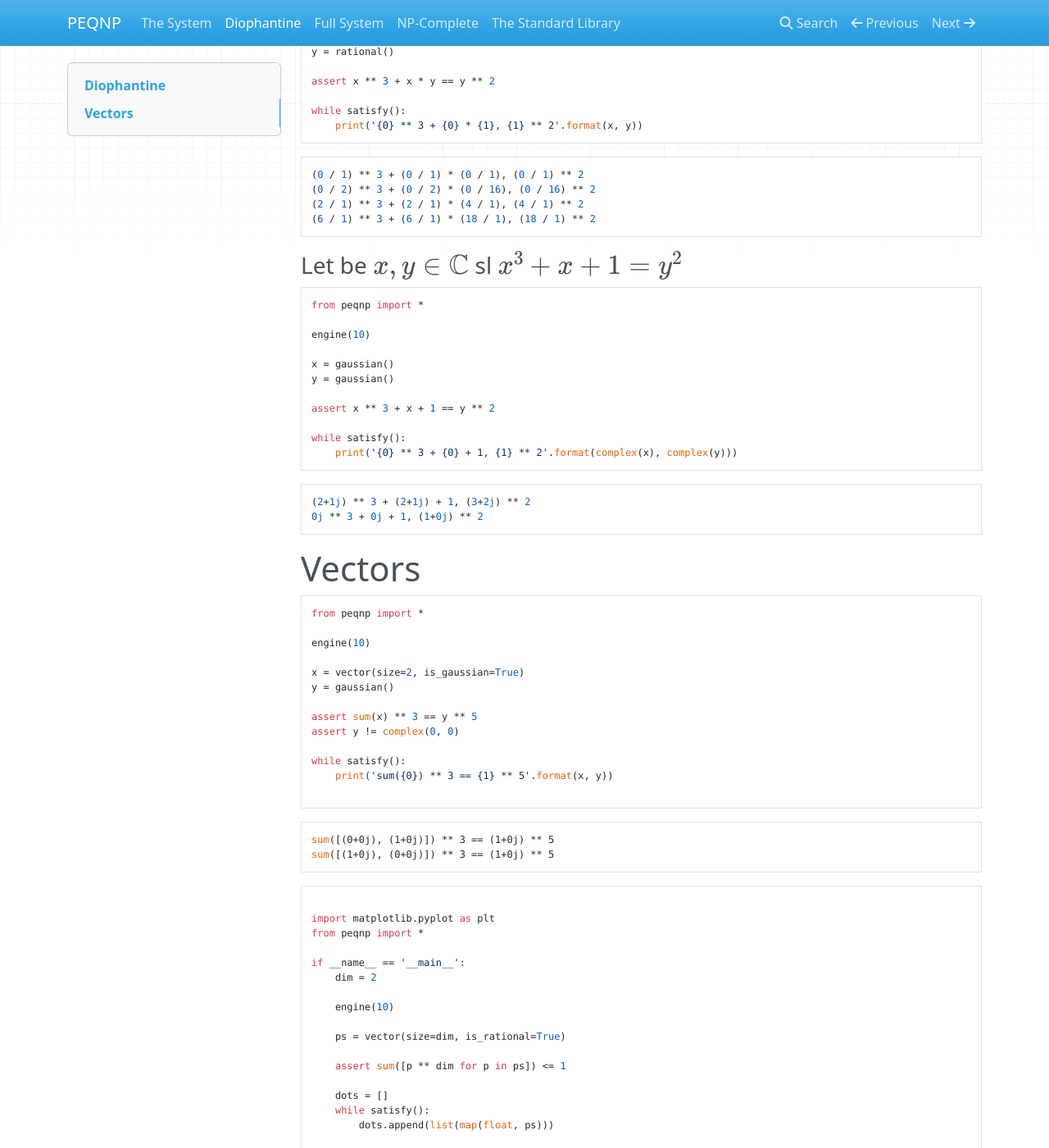
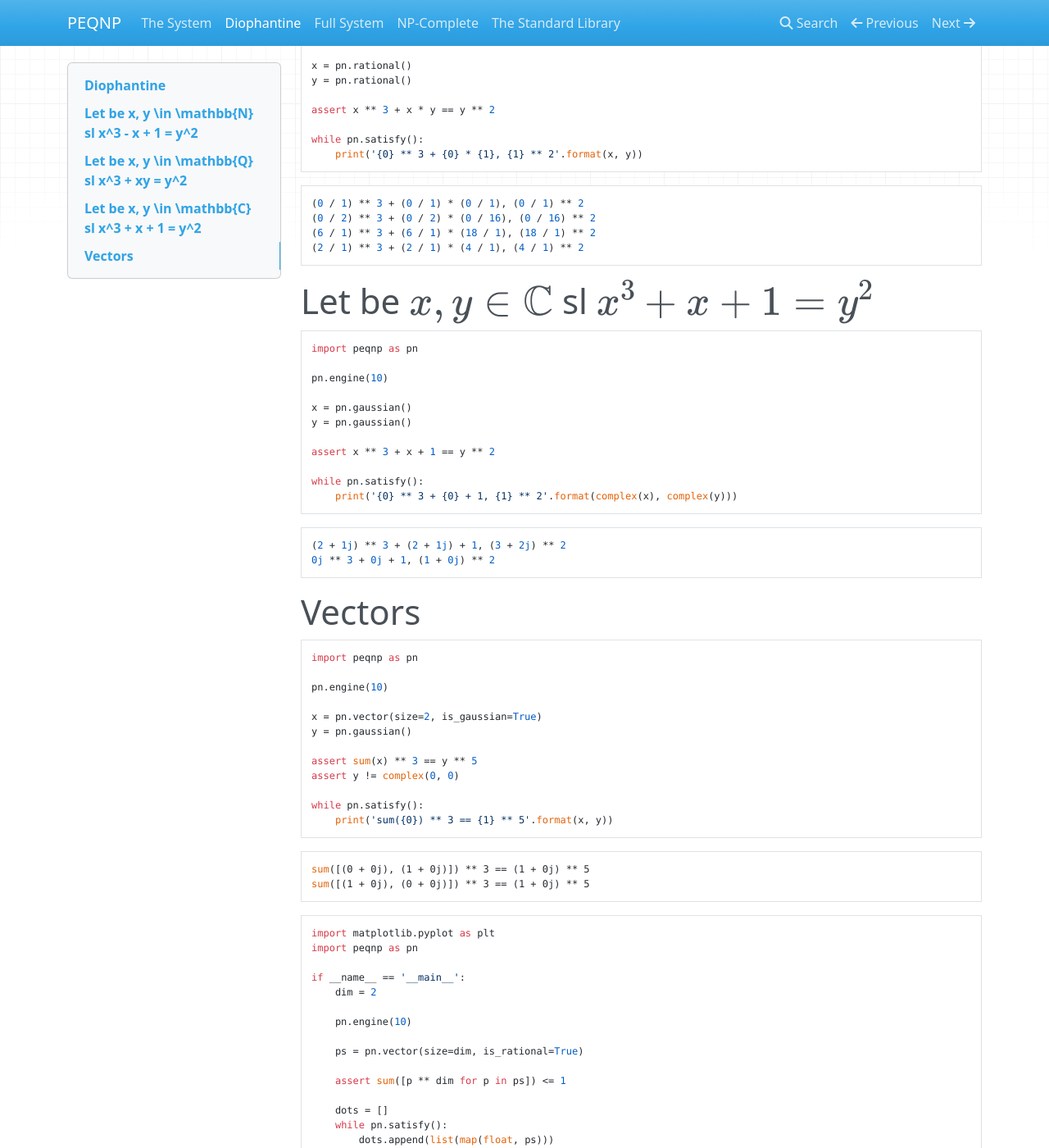
Before and after one commit to maxtuno/PEQNP, an MkDocs documentation site: the page built from docs/diophantine.md, in a window 1280 px wide and 1400 px high, scrolled down 664 px. Shown: the whole window at 82% size. Built offline with MkDocs 1.6.1, drawn with Linux system fonts in a browser that asks for light colours; nearby versions of some CDN libraries; formulas are drawn with MathJax 3; a script that is not in the unit is left out; some of the changed text lies outside the part shown.

Commit message:
PEQNP + SLIME 4 : 1.0.3 - 3-5-2020

````diff
--- a/docs/diophantine.md
+++ b/docs/diophantine.md
@@ -1,113 +1,111 @@
 # Diophantine
 
-### Let be \(x, y \in \mathbb{N}\) sl \(x^3 - x + 1 = y^2\)
+# Let be \(x, y \in \mathbb{N}\) sl \(x^3 - x + 1 = y^2\)
 
 ```python
-from peqnp import *
+import peqnp as pn
 
-engine(10)
+pn.engine(10)
 
-x = integer()
-y = integer()
+x = pn.integer()
+y = pn.integer()
 
 assert x ** 3 - x + 1 == y ** 2
 
 assert x != 0
 assert y != 0
 
-while satisfy():
+while pn.satisfy():
     print('{0} ** 3 - {0} + 1, {1} ** 2'.format(x, y))
 ```
 
 ```python
+1 ** 3 - 1 + 1, 1 ** 2
 5 ** 3 - 5 + 1, 11 ** 2
-1 ** 3 - 1 + 1, 1 ** 2
 3 ** 3 - 3 + 1, 5 ** 2
 ```
 
-### Let be \(x, y \in \mathbb{Q}\) sl \(x^3 + xy = y^2\)
+# Let be \(x, y \in \mathbb{Q}\) sl \(x^3 + xy = y^2\)
 
 ```python
-from peqnp import *
+import peqnp as pn
 
-engine(10)
+pn.engine(10)
 
-x = rational()
-y = rational()
+x = pn.rational()
+y = pn.rational()
 
 assert x ** 3 + x * y == y ** 2
 
-while satisfy():
+while pn.satisfy():
     print('{0} ** 3 + {0} * {1}, {1} ** 2'.format(x, y))
 ```
 
 ```python
 (0 / 1) ** 3 + (0 / 1) * (0 / 1), (0 / 1) ** 2
 (0 / 2) ** 3 + (0 / 2) * (0 / 16), (0 / 16) ** 2
+(6 / 1) ** 3 + (6 / 1) * (18 / 1), (18 / 1) ** 2
 (2 / 1) ** 3 + (2 / 1) * (4 / 1), (4 / 1) ** 2
-(6 / 1) ** 3 + (6 / 1) * (18 / 1), (18 / 1) ** 2
 ```
 
-### Let be \(x, y \in \mathbb{C}\) sl \(x^3 + x + 1 = y^2\)
+# Let be \(x, y \in \mathbb{C}\) sl \(x^3 + x + 1 = y^2\)
 
 ```python
-from peqnp import *
+import peqnp as pn
 
-engine(10)
+pn.engine(10)
 
-x = gaussian()
-y = gaussian()
+x = pn.gaussian()
+y = pn.gaussian()
 
 assert x ** 3 + x + 1 == y ** 2
 
-while satisfy():
+while pn.satisfy():
     print('{0} ** 3 + {0} + 1, {1} ** 2'.format(complex(x), complex(y)))
 ```
 
 ```python
-(2+1j) ** 3 + (2+1j) + 1, (3+2j) ** 2
-0j ** 3 + 0j + 1, (1+0j) ** 2
+(2 + 1j) ** 3 + (2 + 1j) + 1, (3 + 2j) ** 2
+0j ** 3 + 0j + 1, (1 + 0j) ** 2
 ```
 
 # Vectors
 
 ```python
-from peqnp import *
+import peqnp as pn
 
-engine(10)
+pn.engine(10)
 
-x = vector(size=2, is_gaussian=True)
-y = gaussian()
+x = pn.vector(size=2, is_gaussian=True)
+y = pn.gaussian()
 
 assert sum(x) ** 3 == y ** 5
 assert y != complex(0, 0)
 
-while satisfy():
+while pn.satisfy():
     print('sum({0}) ** 3 == {1} ** 5'.format(x, y))
-
 ```
 
 ```
-sum([(0+0j), (1+0j)]) ** 3 == (1+0j) ** 5
-sum([(1+0j), (0+0j)]) ** 3 == (1+0j) ** 5
+sum([(0 + 0j), (1 + 0j)]) ** 3 == (1 + 0j) ** 5
+sum([(1 + 0j), (0 + 0j)]) ** 3 == (1 + 0j) ** 5
 ```
 
 ```python
-
 import matplotlib.pyplot as plt
-from peqnp import *
+import peqnp as pn
 
 if __name__ == '__main__':
     dim = 2
 
-    engine(10)
+    pn.engine(10)
 
-    ps = vector(size=dim, is_rational=True)
+    ps = pn.vector(size=dim, is_rational=True)
 
     assert sum([p ** dim for p in ps]) <= 1
 
     dots = []
-    while satisfy():
+    while pn.satisfy():
         dots.append(list(map(float, ps)))
 
     x, y = zip(*dots)
--- a/setup.py
+++ b/setup.py
@@ -2,7 +2,7 @@ from distutils.core import setup, Extension
 
 setup(
     name='PEQNP',
-    version='1.0.2',
+    version='1.0.3',
     packages=['peqnp'],
     url='http://www.peqnp.science',
     license='copyright (c) 2012-2020 Oscar Riveros. All rights reserved.',
````
Also changed, not shown: README.md (+3 -3 lines), docs/full.md (+18 -18 lines), docs/index.md (+28 -26 lines), docs/problems.md (+70 -70 lines), docs/stdlib.md (+80 -35 lines), LICENSE.txt, 2 other files.
